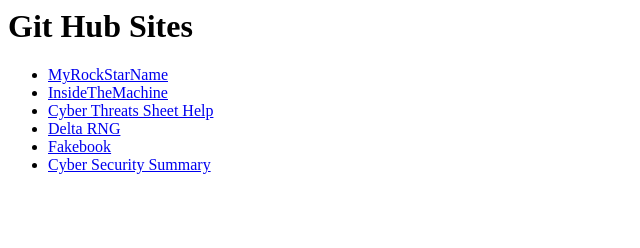
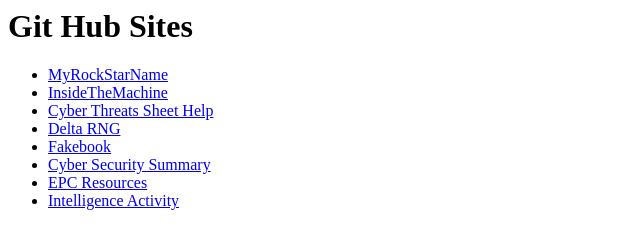
Before and after one commit to MrKerrTeacher/Weblist, a plain HTML site: page index.html in a window 1280 px wide. Shown: the whole page, without its empty margins (0-640 px from the left). Drawn offline with Linux system fonts and the light colour scheme.

Commit message:
Add new links to index.html
Added new links for EPC Resources and Intelligence Activity.

```diff
--- a/index.html
+++ b/index.html
@@ -11,6 +11,12 @@
 <LI><a href = 'https://mrkerrteacher.github.io/delta_rng/'> Delta RNG</a></LI>
 <LI><a href = 'https://mrkerrteacher.github.io/fakebook/'> Fakebook</a></LI>
 <LI><a href = 'https://mrkerrteacher.github.io/cybersecurity/'> Cyber Security Summary</a></LI>
+<LI><a href = 'https://mrkerrteacher.github.io/EPC/'> EPC Resources</a></LI>
+<LI><a href = 'https://mrkerrteacher.github.io/intelligence/'> Intelligence Activity</a></LI>
+
+
+
+
 </UL>
 
 </Body>
```
